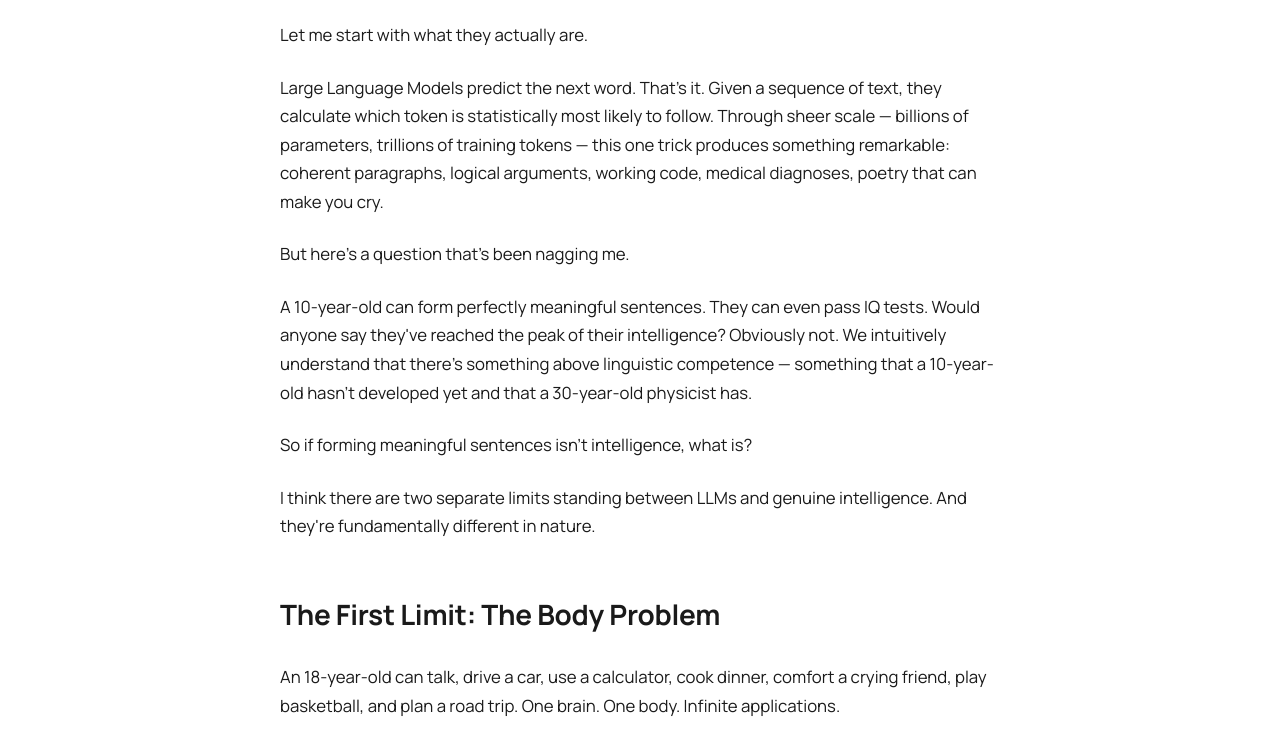
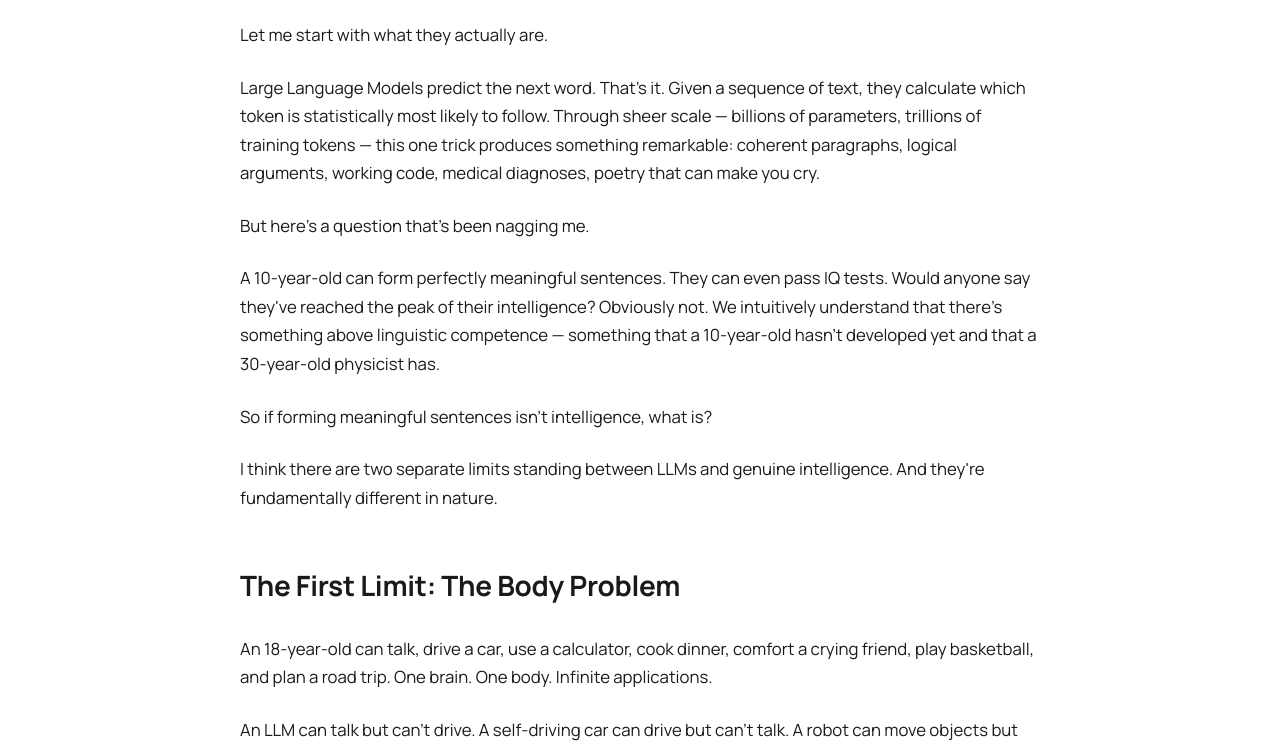
Before and after one commit to Coderopp/pranavbhadane.github.io, a plain HTML site: page blog/can-llms-be-intelligent.html in a window 1280 px wide. Shown: the part 403-1144 px from the top of the page. Drawn offline with Linux system fonts and the light colour scheme.

Commit message:
fix blog layout widths and mermaid js import

```diff
--- a/blog/can-llms-be-intelligent.html
+++ b/blog/can-llms-be-intelligent.html
@@ -29,7 +29,7 @@
   <link rel="stylesheet" href="../styles.css">
 
   <style>
-    .container{max-width:800px}
+    article { max-width: 800px; margin: 0 auto; }
 
     .back-link{color:var(--accent);text-decoration:none;font-size:14px;display:inline-flex;align-items:center;gap:8px;margin-top:40px}
     .back-link:hover{opacity:0.8}
```
Also changed, not shown: blog/death-of-chat-interface.html (+5 -3 lines).
